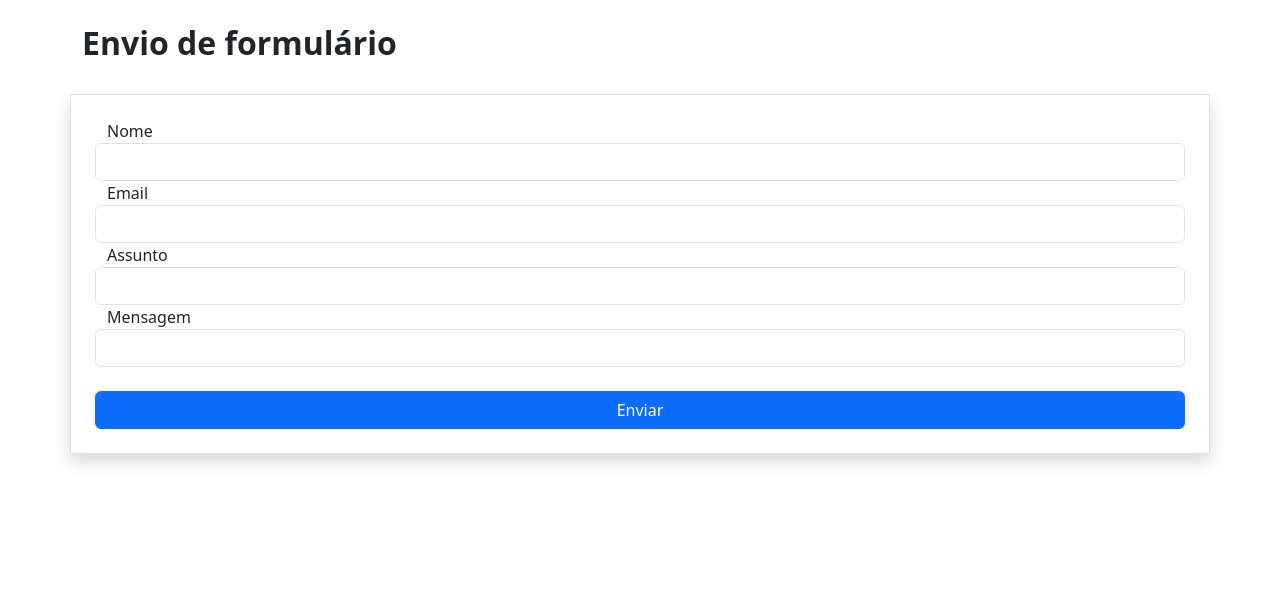
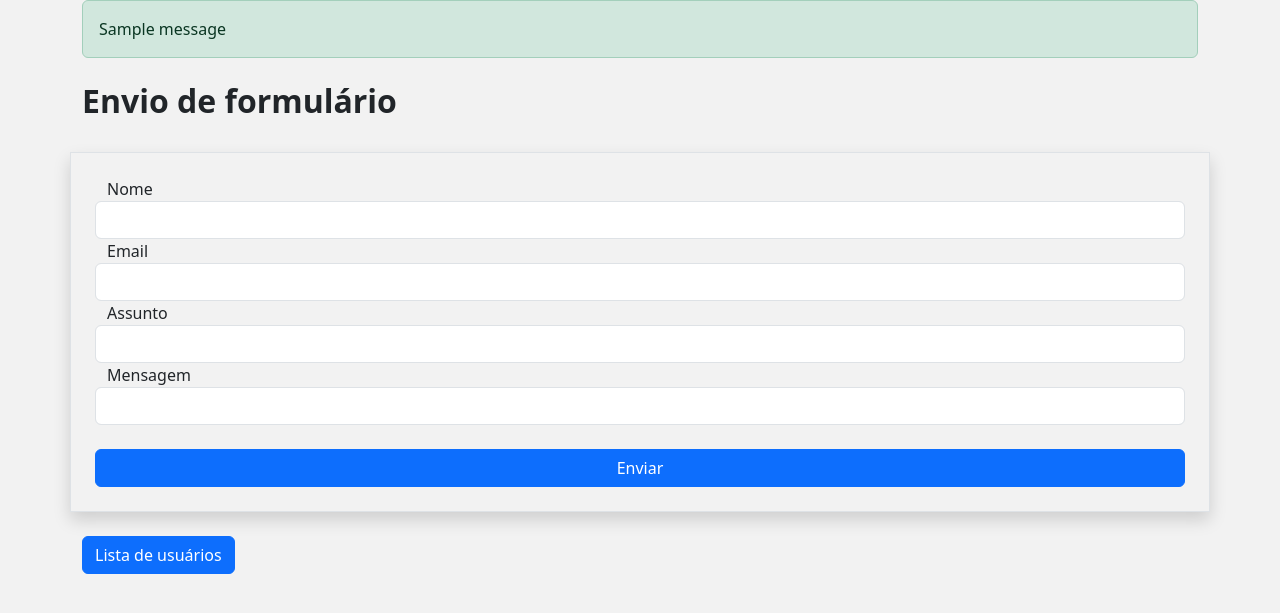
Before and after one commit to JosemirFarias/Formulario-Flask, a Flask app: page / in a window 1280 px wide. Shown: the top 613 px of the page. Run offline with Flask 3, Linux system fonts and the light colour scheme; one stand-in notice (Sample message) is shown.

Commit message:
adiciona lista de usuarios e barra de busca

```diff
--- /dev/null
+++ b/app/static/css/lista.css
@@ -0,0 +1,3 @@
+/* Personalizando a lista de usuários */
+
+body {background-color: #e4e4e4;}
--- /dev/null
+++ b/app/static/css/styles.css
@@ -0,0 +1,4 @@
+/* Personalização da página index.html */
+body {
+    background-color: #F2F2F2; /* Altere esta cor de fundo de toda a pagina */
+}
--- a/app/templates/index.html
+++ b/app/templates/index.html
@@ -1,5 +1,7 @@
 <!DOCTYPE html>
+
 <html lang="pt-br">
+
     <head>
         <meta charset="UTF-8">
         <meta name="viewport" content="width=device-width, initial-scale=1.0">
@@ -7,12 +9,27 @@
 
         <!--Links para arquivos CSS do Bootstrap-->
         <link href="https://cdn.jsdelivr.net/npm/bootstrap@5.3.3/dist/css/bootstrap.min.css" rel="stylesheet" integrity="sha384-QWTKZyjpPEjISv5WaRU9OFeRpok6YctnYmDr5pNlyT2bRjXh0JMhjY6hW+ALEwIH" crossorigin="anonymous">
+
+        <!--Link para arquivo CSS personalizado-->
+        <link rel="stylesheet" href="{{ url_for('static', filename='css/styles.css') }}">
     </head>
 
     <body>
 
         <!--Criando uma classe container do bootstrap-->
         <div class="container">
+
+            <!--Mensagem de enviado-->
+            {% with messages = get_flashed_messages(with_categories=true) %}
+            {% if messages %}
+                <div class="alert alert-success" role="alert">
+                    {% for category, message in messages %}
+                        {{ message }}
+                    {% endfor %}
+                </div>
+            {% endif %}
+        {% endwith %}
+
             <div class="row mt-4">
                 <h2><strong>Envio de formulário</strong></h2>
             </div>
@@ -38,6 +55,11 @@
             </form>
         </div>
 
+        <!--Criando uma classe container do bootstrap com um botão com link para página de usuários cadastrados-->
+        <div class="container mt-4">
+            <a href="{{ url_for('lista') }}" class="btn btn-primary">Lista de usuários</a>
+        </div>
+
 
         <!--Links Scripts JavaScript do Bootstrap-->
         <script src="https://cdn.jsdelivr.net/npm/bootstrap@5.3.3/dist/js/bootstrap.bundle.min.js" integrity="sha384-YvpcrYf0tY3lHB60NNkmXc5s9fDVZLESaAA55NDzOxhy9GkcIdslK1eN7N6jIeHz" crossorigin="anonymous"></script>
--- a/app/views.py
+++ b/app/views.py
@@ -1,6 +1,6 @@
 from app import app, db  # Importando a instância do Flask e o objeto db
 
-from flask import render_template, request  # Importando a função render_template do Flask e a função request para recuperar os dados do formulário
+from flask import render_template, request, flash, redirect, url_for # Importando a função render_template do Flask, a função request para recuperar os dados do formulário, a função flash para exibir mensagens de erro e sucesso, a função redirect para redirecionar o usuário para outra página e a função url_for para gerar URLs para as rotas
 
 from app.models import User  # Importando a classe User do arquivo models.py
 
@@ -14,5 +14,15 @@ def home():
     if form.validate_on_submit():  # Verificando se o formulário foi submetido
         form.save()
 
+        flash('Usuário cadastrado com sucesso!', 'success')  # Adicionando a mensagem de sucesso
+        return redirect(url_for('home'))  # Redirecionando para a página inicial
+
 
     return render_template('index.html' , form=form)  # Renderizando o template index.html e passando o formulário como parâmetro
+
+@app.route('/lista')  # Rota para a página de listagem
+def lista():
+    users = User.query.all()
+    context = {'users': users}  # Criando um dicionário com a lista de usuários
+
+    return render_template('lista.html', users=users)  # Renderizando o template lista.html e passando o dicionário como parâmetro
```
Also changed, not shown: app/templates/lista.html (added, +70 -0 lines), instance/database.db.
